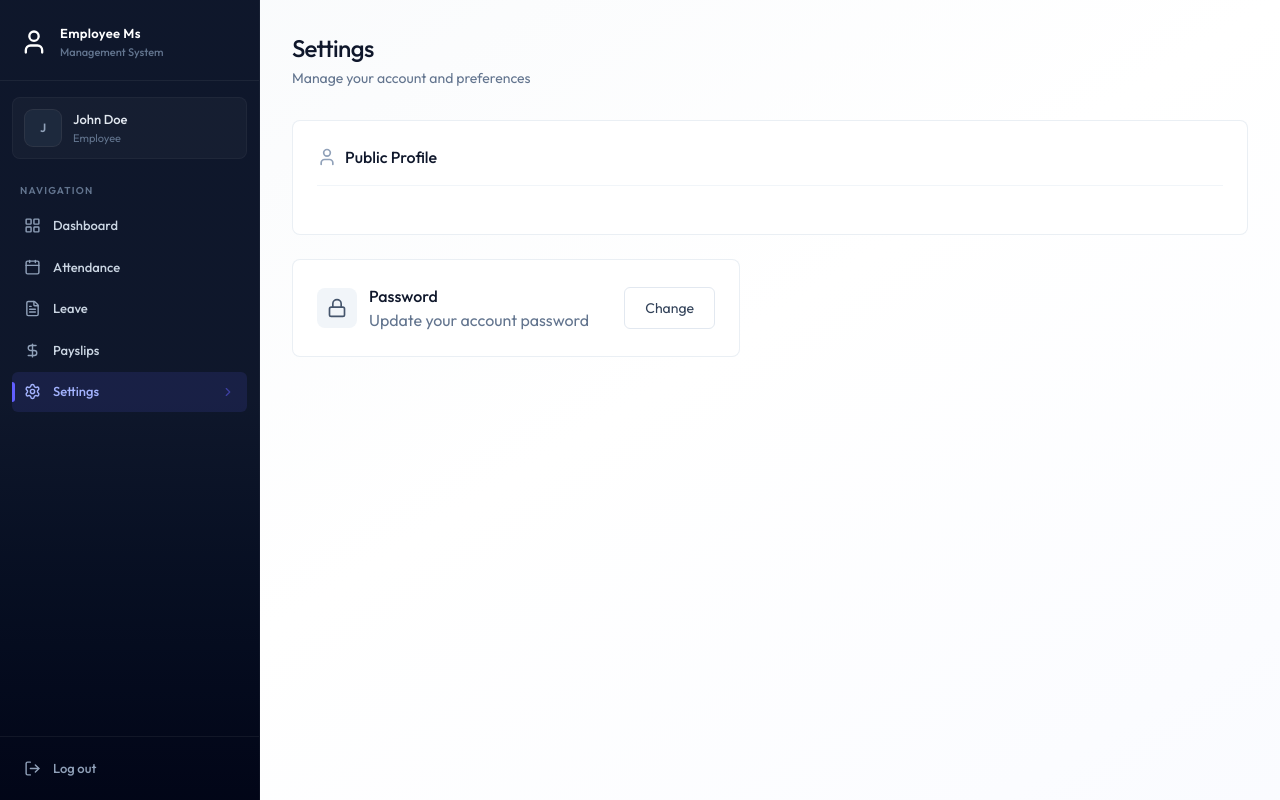
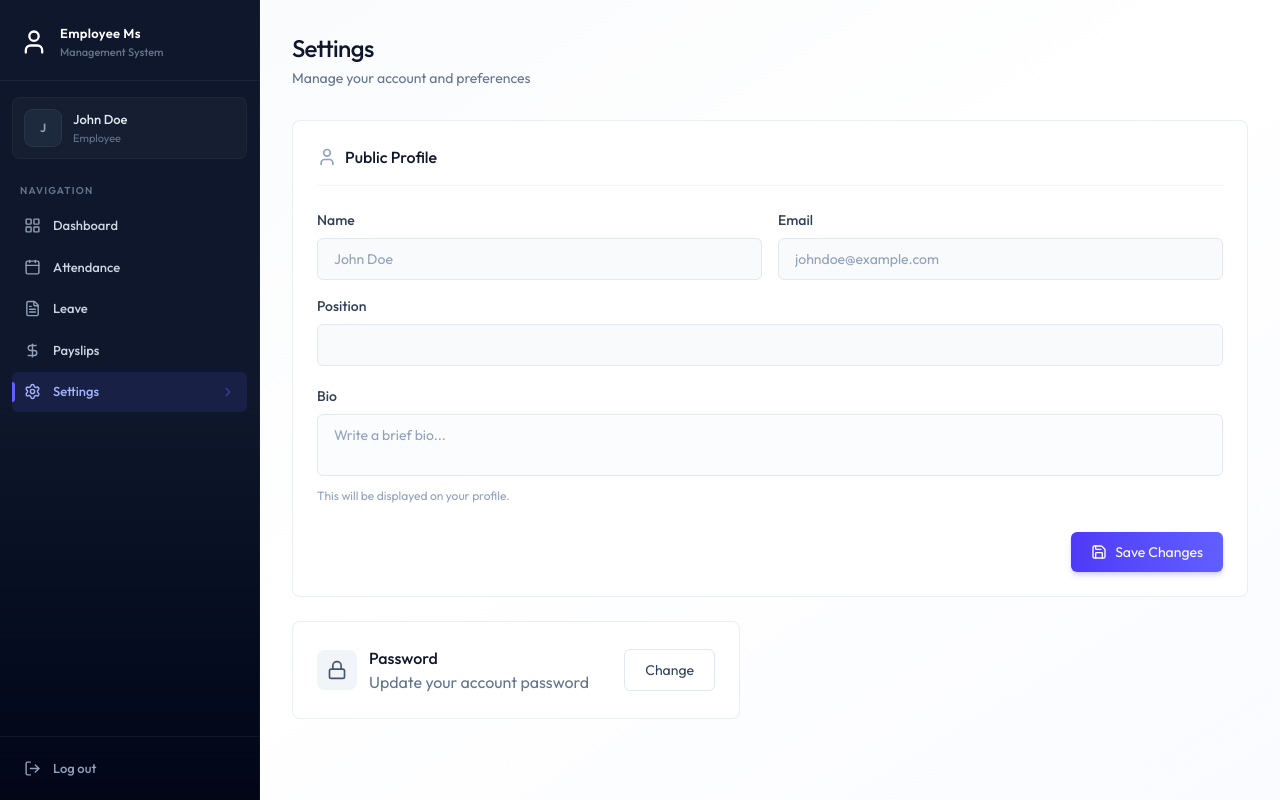
Before and after one commit to sheaf-hassan/employee_management_system, a React (Vite) app in the folder client/: page /settings in a window 1280 px wide. Built offline with nearby package versions, Linux system fonts and the light colour scheme.

Commit message:
complete profile_form component

```diff
--- a/client/src/components/ProfileForm.jsx
+++ b/client/src/components/ProfileForm.jsx
@@ -1,4 +1,4 @@
-import { User } from "lucide-react";
+import { Loader2, Save, User } from "lucide-react";
 import { useState } from "react"
 
 const ProfileForm = ({initialData, onSuccess}) => {
@@ -16,6 +16,61 @@ const ProfileForm = ({initialData, onSuccess}) => {
         <h2 className="text-base font-medium text-slate-900 mb-6 pb-4 border-b border-slate-100 flex items-center gap-2">
             <User className="w-5 h-5 text-slate-400"/> Public Profile
         </h2>
+
+        {error && (
+            <div className="bg-rose-50 text-rose-700 p-4 rounded-xl text-sm border border-rose-200 mb-6 flex items-start gap-3">
+                <div className="w-1.5 h-1.5 rounded-full bg-rose-500 mt-1.5 shrink-0"/>
+                {error}
+            </div>
+        )}
+
+        {message && (
+            <div className="bg-emerald-50 text-emerald-700  p-4 rounded-xl text-sm border border-emerald-200 mb-6 flex items-start gap-3">
+                <div className="w-1.5 h-1.5 rounded-full bg-emerald-500 mt-1.5 shrink-0"/>
+                {message}
+            </div>
+        )}
+
+        <div className="space-y-5">
+            <div className="grid grid-cols-1 sm:grid-cols-2 gap-4">
+                <div>
+                    <label className="block text-sm font-medium text-slate-700 mb-2">Name</label>
+                    <input disabled value={`${initialData.firstName} ${initialData.lastName}`} className="bg-slate-50 text-slate-400 cursor-not-allowed"/>
+                </div>
+
+                <div>
+                    <label className="block text-sm font-medium text-slate-700 mb-2">Email</label>
+                    <input disabled value={initialData.email} className="bg-slate-50 text-slate-400 cursor-not-allowed"/>
+                </div>
+
+                <div className="sm:col-span-2">
+                    <label className="block text-sm font-medium text-slate-700 mb-2">Position</label>
+                    <input disabled value={initialData.position} className="bg-slate-50 text-slate-400 cursor-not-allowed"/>
+                </div>
+            </div>
+
+            <div>
+                <label className="block text-sm font-medium text-slate-700 mb-2">Bio</label>
+                <textarea disabled={initialData.isDeleted} name="bio" defaultValue={initialData.bio || ""} placeholder="Write a brief bio..." className={`resize-none ${initialData.isDeleted ? "bg-slate-50 text-slate-400 cursor-not-allowed" : ""}`}/>
+                <p className="text-xs text-slate-400 mt-1.5">This will be displayed on your profile.</p>
+            </div>
+
+            {initialData.isDeleted ? (
+                <div className="pt-2">
+                    <div className="p-4 bg-rose-50 border border-rose-200 rounded-xl text-center">
+                        <p className="text-rose-600 font-medium tracking-tight">Account Deactivated</p>
+                        <p className="text-sm text-rose-500 mt-0.5">You can no longer update your profile.</p>
+                    </div>
+                </div>
+            ) : (
+                <div className="flex justify-end pt-2">
+                    <button type="submit" disabled={loading} className="btn-primary flex items-center gap-2 justify-center w-full sm:w-auto">
+                        {loading ? <Loader2 className="w-4 h-4 animate-spin"/> : <Save className="w-4 h-4"/>}
+                        Save Changes
+                    </button>
+                </div>
+            )}
+        </div>
     </form>
   )
 }
```
